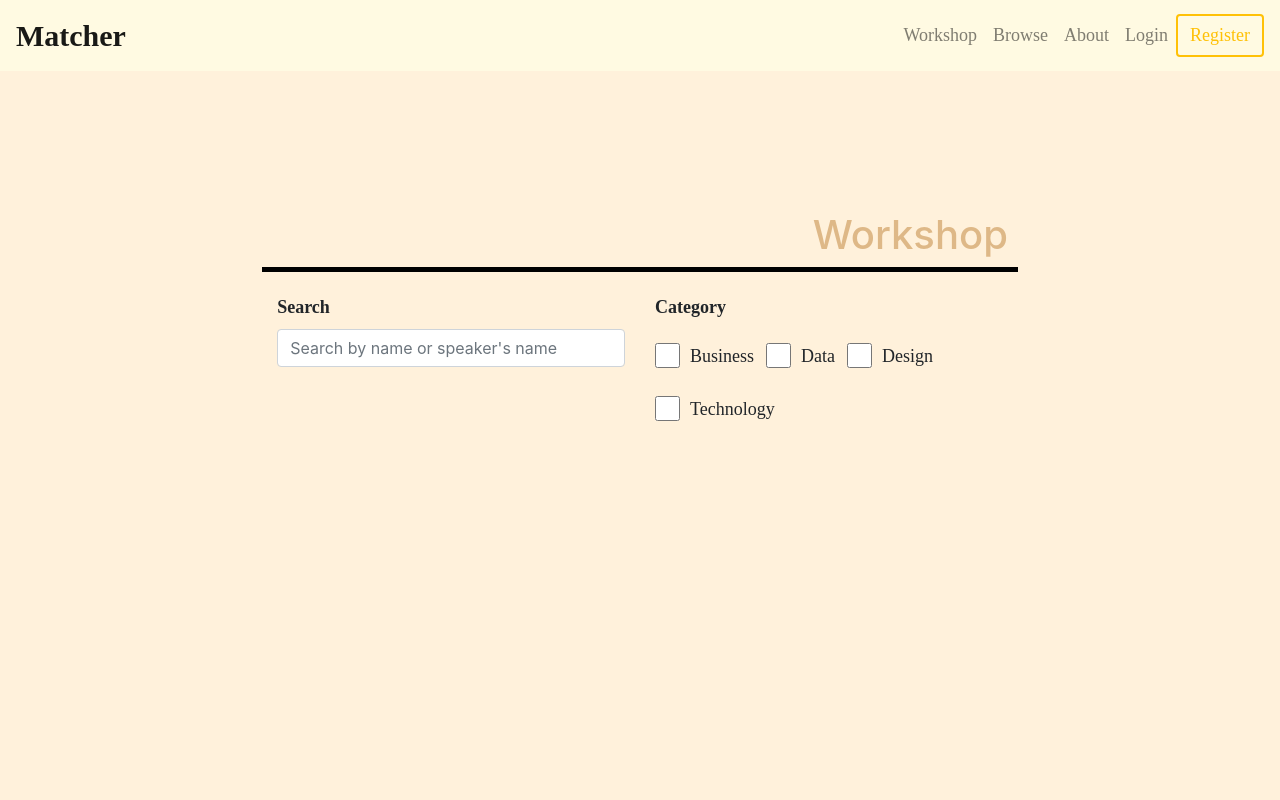
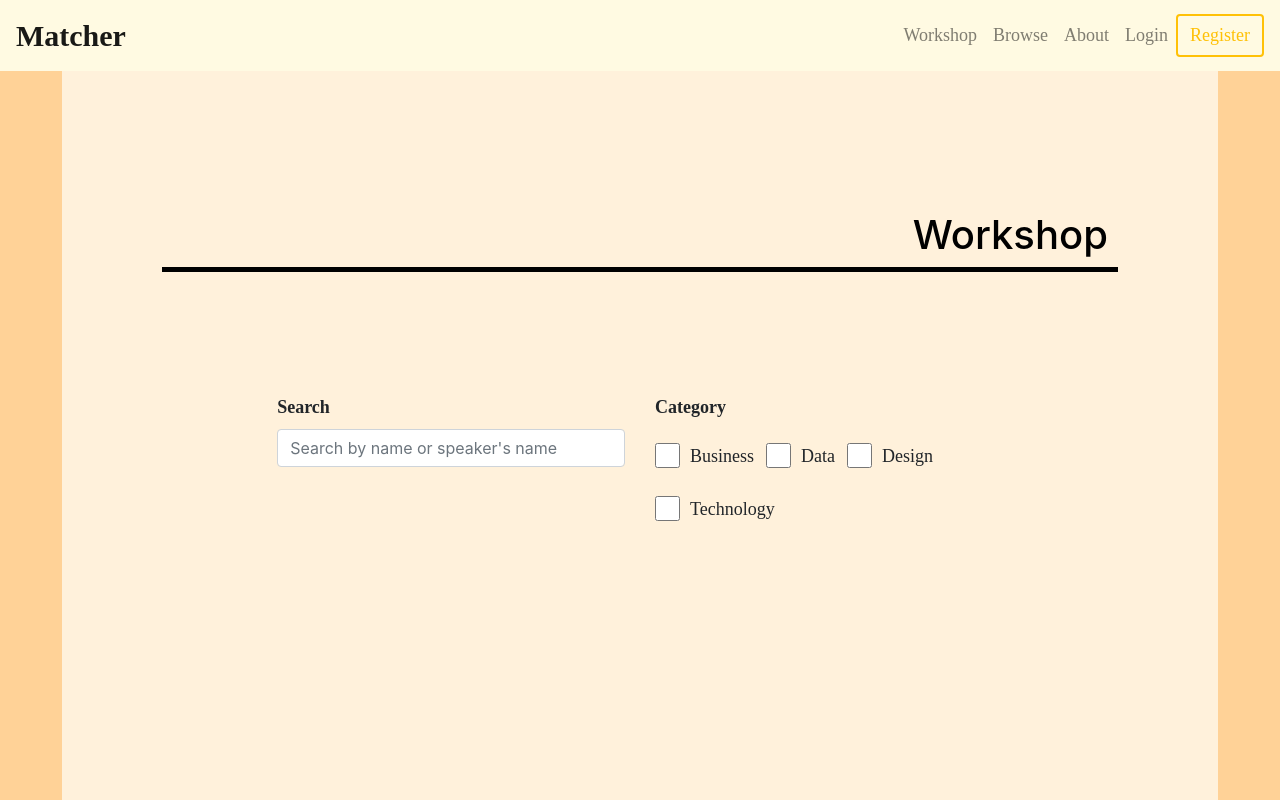
Before and after one commit to 2110423-2019-2/sec1_TerkyCompany-Frontend, a React (Create React App) app: page /browse in a window 1280 px wide. Shown: the top 800 px of the page. Built offline with nearby package versions, Linux system fonts and the light colour scheme; no server answers; a web font is replaced by a local one.

Commit message:
fix css bug

```diff
--- a/src/Components/Workshop_filter/WorkshopFilterPage.css
+++ b/src/Components/Workshop_filter/WorkshopFilterPage.css
@@ -1,17 +1,25 @@
 h1 {
+    color: black !important;
     text-align: right ;
     margin-right: 10px;
     font-weight: bold;
   }
 
   #container {
-    background-color: #FFF1DB;
-    display: flex;
-    flex-flow: row;
+    background-color: #ffd297 !important;
+    display: flex !important;
+    flex-direction: column !important;
     max-width: 100vw;
-    min-height: 100vh;
+    height: max-content !important;
   }
 
+  #list-body-filter {
+    background-color: #fff1db;
+    flex: 1 0 0;
+    margin: 0px;
+    padding: 100px;
+    font-size: 30px;
+  }
 
   #form {
     display: flex;
@@ -20,12 +28,6 @@ h1 {
     align-content: flex-end;
   }
 
-  #sidebar {
-    background-color: #ffffff;
-    flex: 0 0 max-content;
-    margin: 0px;
-    font-size: 30px;
-  }
 
   .dropdown-divider {
     border-color: black !important;
@@ -38,4 +40,5 @@ h1 {
     margin: 0px;
     padding: 100px;
     font-size: 30px;
+
   }
--- a/src/Components/Workshop_filter/WorkshopFilterPage.js
+++ b/src/Components/Workshop_filter/WorkshopFilterPage.js
@@ -18,7 +18,7 @@ class WorkshopFilterPage extends React.Component {
                 <div className="show-list">
                     <h1>Workshop</h1>
                     <div className="dropdown-divider"></div>
-                    <div className="flex-container" id="list-body" >
+                    <div className="flex-container" id="list-body-filter" >
                         <FilterForm />
                     </div>
                 </div>
--- a/src/Components/Workshop_list/Workshoplistpage.css
+++ b/src/Components/Workshop_list/Workshoplistpage.css
@@ -29,6 +29,7 @@
 }
 
 #my-workshop-title {
+  color: #000000;
   text-align: right;
   margin-right: 10px;
   font-weight: bold;
```
